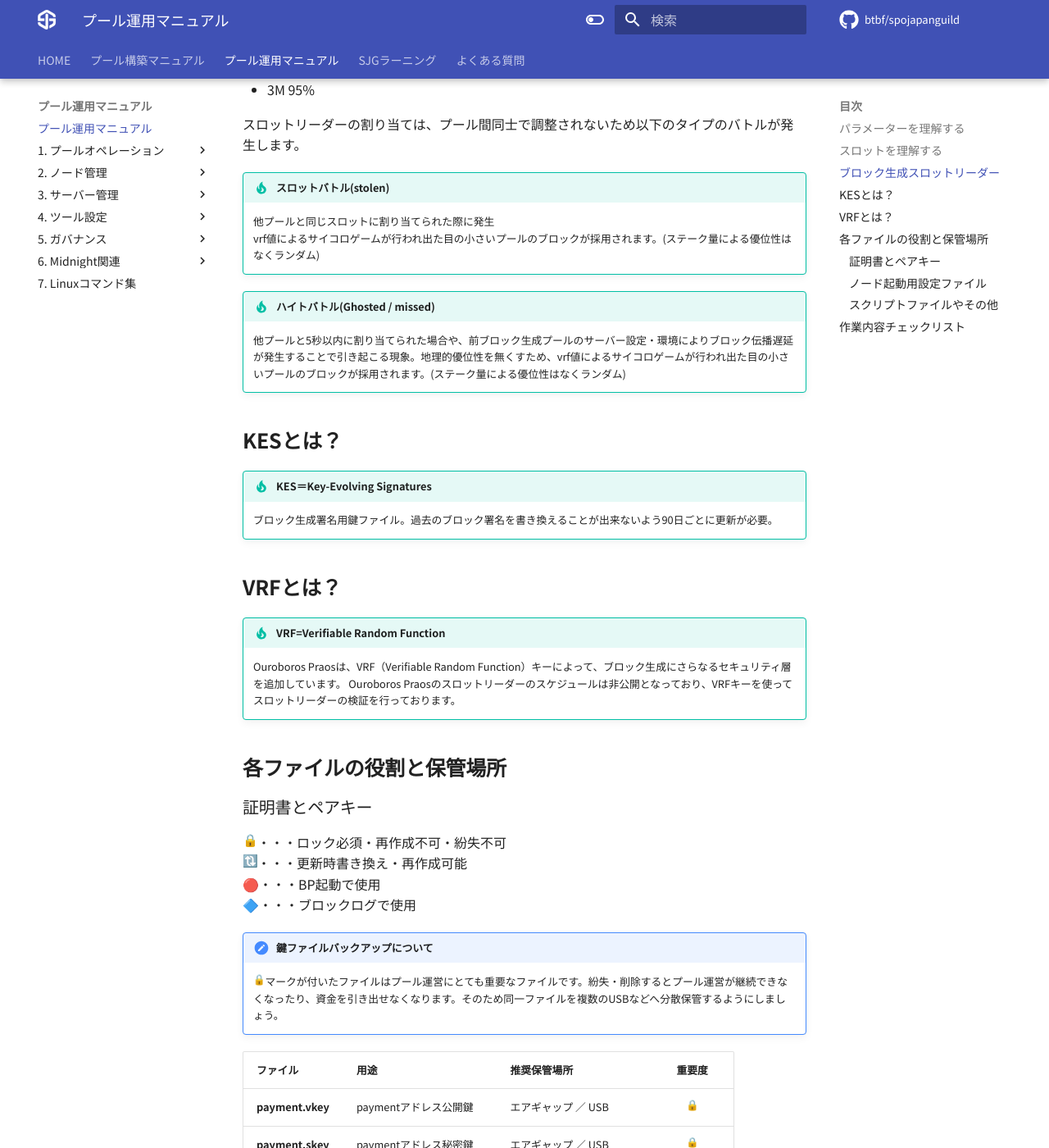
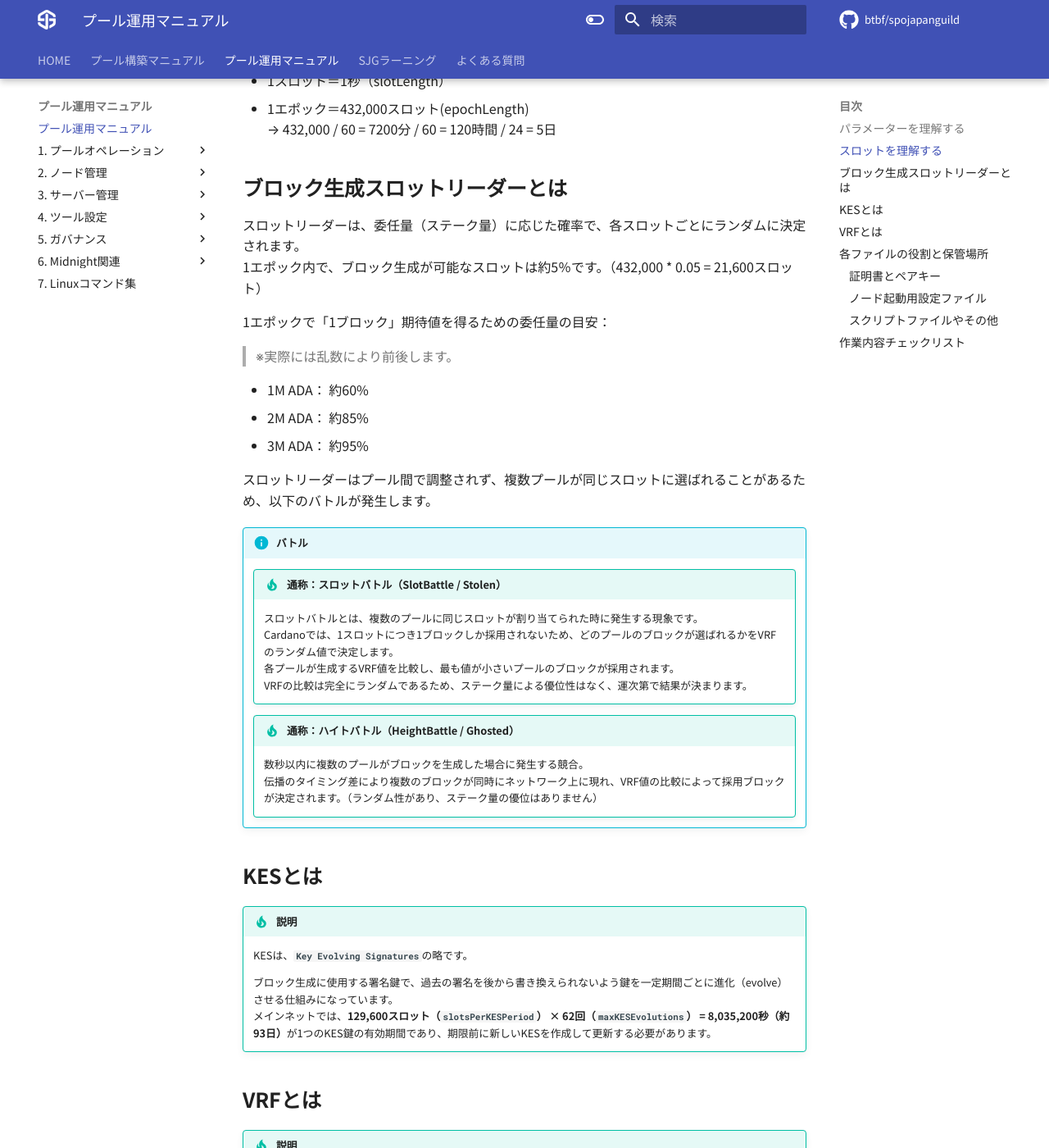
Before and after one commit to btbf/spojapanguild, an MkDocs documentation site: the page built from docs/operation/index.md, in a window 1280 px wide and 1400 px high, scrolled down 1240 px. Shown: the whole window at 82% size. Built offline with MkDocs 1.6.1 and Material for MkDocs 9.7.7, drawn with Linux system fonts in a browser that asks for light colours; emoji names are drawn with the system emoji font; comment, search, counter and statistics services are not loaded; some of the changed text lies outside the part shown.

Commit message:
各indexファイルの修正・整理

````diff
--- a/docs/operation/index.md
+++ b/docs/operation/index.md
@@ -1,61 +1,83 @@
 # **プール運用マニュアル**
 
+このマニュアルは、Cardanoステークプールの運用に必要なパラメーター、鍵ファイルの役割、日々の運用タスク、重要な注意点を体系的にまとめたものです。
+実践的で安全な運用ができるように構成されています。
+
 !!! tip "サポート"
-    サポートが必要な場合は、Discordの[SPO JAPAN GUILD](https://discord.gg/U3gU54c)コミュニティで現役のSPOに相談できます。
+    運用に関する質問や不明点があれば、Discordの[SPO JAPAN GUILD](https://discord.gg/U3gU54c)コミュニティに参加し、現役SPOに相談できます。
 
 
 ## **パラメーターを理解する**
 
+主要なパラメーター一覧：
+
 | 項目      | 値        | 用途        |
 | :---------- | :----------- | :----------- |
-| **optimal_pool_count(K)**      | 500 |飽和閾値設定用 |
-| **a0**       | 0.3 |誓約報酬係数　|
-| **max_tx_size**   | 16384 |最大トランザクションサイズ　|
-| **max_block_size**   | 90112 |最大ブロックサイズ　|
-| **epochLength**    | 432000 |1エポックのスロット数　|
-| **slotsPerKESPeriod**    | 129600 |1KES当たりのスロット数　|
-| **maxKESEvolutions**    | 62 |KES有効期間　|
-| **activeSlotsCoeff**    | 0.05 |1エポック内の有効スロット率　|
+| **stakeAddressDeposit** | `2 ADA` | ステークキー登録時に必要な保証金 |
+| **stakePoolDeposit** | `500 ADA` | プール登録時に必要な保証金 |
+| **stakePoolTargetNum(`K`)** | `500` | 飽和閾値設定用（理想的なプール数） |
+| **poolPledgeInfluence(`a0`)** | `0.3` | 誓約（pledge）が報酬に与える影響係数 |
+| **minPoolCost** | `170 ADA` | プールが設定できる最小固定費 |
+| **maxTxSize** | `16384` | トランザクションの最大サイズ |
+| **maxBlockBodySize** | `90112` | ブロック本体の最大サイズ |
+| **epochLength** | `432000` | 1エポック内のスロット数 |
+| **slotLength** | `1` | 1スロットの長さ（秒） |
+| **activeSlotsCoeff** | `0.05` | ブロック生成が可能なスロットの割合 |
+| **slotsPerKESPeriod** | `129600` | 1回分のKES有効期間（スロット数） |
+| **maxKESEvolutions** | `62` | KESを進化（evolve）できる回数の上限 |
+
 
 
 ## **スロットを理解する**
 
-* Slot = ジェネシススロットからのスロット
-* Slot epoch = エポック内のスロット
-
-* 1スロット＝1秒
-* 1エポック＝432000スロット(epochLength)
-  (432000 / 60 = 7200分 / 60 = 120時間 / 24 = 5日)
+- スロット（Slot） = ジェネシスからの通算スロット番号
+- スロットエポック（Slot epoch） = エポック内でのスロット番号
+- 1スロット＝1秒（slotLength）
+- 1エポック＝432,000スロット(epochLength)
+  → 432,000 / 60 = 7200分 / 60 = 120時間 / 24 = 5日
 
 
-## **ブロック生成スロットリーダー**
+## **ブロック生成スロットリーダーとは**
 
-1エポック内のブロック生成有効スロットは5%(432000スロット × 5% ＝ 約21600スロット)
-委任量に応じて、スロットリーダーがランダムに決定されます。
+スロットリーダーは、委任量（ステーク量）に応じた確率で、各スロットごとにランダムに決定されます。
+1エポック内で、ブロック生成が可能なスロットは約5％です。（432,000 * 0.05 = 21,600スロット）
 
-1エポックで1ブロック割り当てられるために必要な委任量の目安は以下の通りです。
+1エポックで「1ブロック」期待値を得るための委任量の目安：
+> ※実際には乱数により前後します。
 
-* 1M 60%
-* 2M 85%
-* 3M 95%
+- 1M ADA： 約60%
+- 2M ADA： 約85%
+- 3M ADA： 約95%
 
-スロットリーダーの割り当ては、プール間同士で調整されないため以下のタイプのバトルが発生します。
+スロットリーダーはプール間で調整されず、複数プールが同じスロットに選ばれることがあるため、以下のバトルが発生します。
 
-!!! tip "スロットバトル(stolen)"
-    他プールと同じスロットに割り当てられた際に発生
-    vrf値によるサイコロゲームが行われ出た目の小さいプールのブロックが採用されます。(ステーク量による優位性はなくランダム)
+!!! info "バトル"
+    !!! tip "**通称：スロットバトル（SlotBattle / Stolen）**"
+        スロットバトルとは、複数のプールに同じスロットが割り当てられた時に発生する現象です。
+        Cardanoでは、1スロットにつき1ブロックしか採用されないため、どのプールのブロックが選ばれるかをVRFのランダム値で決定します。
+        各プールが生成するVRF値を比較し、最も値が小さいプールのブロックが採用されます。
+        VRFの比較は完全にランダムであるため、ステーク量による優位性はなく、運次第で結果が決まります。
 
-!!! tip "ハイトバトル(Ghosted / missed)"
-    他プールと5秒以内に割り当てられた場合や、前ブロック生成プールのサーバー設定・環境によりブロック伝播遅延が発生することで引き起こる現象。地理的優位性を無くすため、vrf値によるサイコロゲームが行われ出た目の小さいプールのブロックが採用されます。(ステーク量による優位性はなくランダム)
+    !!! tip "**通称：ハイトバトル（HeightBattle / Ghosted）**"
+        数秒以内に複数のプールがブロックを生成した場合に発生する競合。
+        伝播のタイミング差により複数のブロックが同時にネットワーク上に現れ、VRF値の比較によって採用ブロックが決定されます。（ランダム性があり、ステーク量の優位はありません）
 
-## **KESとは？**
-!!! tip "KES＝Key-Evolving Signatures"
-    ブロック生成署名用鍵ファイル。過去のブロック署名を書き換えることが出来ないよう90日ごとに更新が必要。
+## **KESとは**
+!!! tip "説明"
 
-## **VRFとは？**
-!!! tip "VRF=Verifiable Random Function"
-    Ouroboros Praosは、VRF（Verifiable Random Function）キーによって、ブロック生成にさらなるセキュリティ層を追加しています。
-    Ouroboros Praosのスロットリーダーのスケジュールは非公開となっており、VRFキーを使ってスロットリーダーの検証を行っております。
+    KESは、**`Key Evolving Signatures`**の略です。
+
+    ブロック生成に使用する署名鍵で、過去の署名を後から書き換えられないよう鍵を一定期間ごとに進化（evolve）させる仕組みになっています。
+    メインネットでは、**129,600スロット（`slotsPerKESPeriod`） × 62回（`maxKESEvolutions`） = 8,035,200秒（約93日）**が1つのKES鍵の有効期間であり、期限前に新しいKESを作成して更新する必要があります。
+
+## **VRFとは**
+!!! tip "説明"
+
+    VRFは、**`Verifiable Random Function`**の略です。
+
+    Ouroboros Praosでは、VRFキーを使って **各スロットでプールがスロットリーダーに選ばれるかどうかをランダムかつ検証可能な方法で判定** します。
+    Praosではスロットリーダーのスケジュールが非公開で、ノードは**VRFキー（オペレーショナル証明書に含まれる検証鍵）**を使って、**そのスロットで正当にブロック生成権を得たことを証明**します。
+
 
 ## **各ファイルの役割と保管場所**
 
@@ -65,8 +87,10 @@
 🔴・・・BP起動で使用
 🔷・・・ブロックログで使用
 
-!!! note "鍵ファイルバックアップについて"
-    :lock:マークが付いたファイルはプール運営にとても重要なファイルです。紛失・削除するとプール運営が継続できなくなったり、資金を引き出せなくなります。そのため同一ファイルを複数のUSBなどへ分散保管するようにしましょう。
+!!! warning "鍵ファイルバックアップについて"
+    :lock:マークが付いたファイルは、プール運営において極めて重要な鍵ファイルです。
+    これらを紛失・破損するとプール運営を継続できなくなったり、報酬や資金を引き出せなくなります。
+    **必ず複数のUSBメディアなどに冗長化・分散保管し、安全にバックアップしてください。**
 
 | ファイル      | 用途                          | 推奨保管場所 | 重要度 |
 | ----------- | ------------------------------------ | ---------------- | :------: |
@@ -115,27 +139,23 @@
 
 ## **作業内容チェックリスト**
 
-:material-tooltip-edit-outline: **日次作業**
+!!! note "各作業"
+    !!! info "**日次作業**"
+        - ノード稼働状況チェック(Grafana等)
+        - ブロック生成ステータスの確認
 
-* ノード稼働状況チェック(Grafana等)
-* ブロック生成ステータス
+    !!! info "**エポック毎作業**"
+        - 次エポックのブロック生成スケジュール確認
+        （**320,000 スロットを超えてからエポック終了までに確認**）
 
-:material-tooltip-edit-outline: **エポック毎作業**
+    !!! info "**3か月毎作業**"
+        - [KESの更新](../operation/kes-update.md)（KES鍵の再生成および証明書更新）
 
-* 次エポックのブロック生成スケジュール確認
-  (320000スロットを超えてからエポック終了までに)
-
-
-:material-tooltip-edit-outline: **3か月毎作業**
-
-* [KES更新(1-KESの更新)](kes-update.md)
-
-:material-tooltip-edit-outline: **不定期作業**
-
-* Ubuntuパッケージアップデート
-* ノードアップデート
-* サードパーティ製アプリアップデート
-* サーバー障害対応
-* プール設定変更など
+    !!! info "**不定期作業**"
+        - Ubuntuパッケージアップデート
+        - ノードアップデート
+        - サードパーティ製アプリ（CNCLI、gLiveView 等）のアップデート
+        - サーバー障害対応
+        - プール設定変更等
 
 ---
--- a/docs/setup/index.md
+++ b/docs/setup/index.md
@@ -2,81 +2,93 @@
 
 ## **事前準備**
 
-### **ターミナルソフトインストール**
+### **ターミナルソフトのインストール**
 
-1.R-Login(Windows)
-[https://kmiya-culti.github.io/RLogin/](https://kmiya-culti.github.io/RLogin/)
-!!! tip "R-Login推奨設定"
+ステークプールの構築・運用では、各サーバーへSSH接続するためのターミナルソフトが必要です。
+ターミナルソフトにはさまざまな種類がありますが、このマニュアルでは代表的なものを紹介します。
+ご使用のOSに合わせてインストールしてください。
 
-    **カラー設定**
-    <img src=../images/r-login-setting2.png width="500px">
+!!! note "各種ターミナルソフト一覧"
+    !!! info "R-Login（Windows）"
+        Windows向けの軽量SSHクライアントです。
+        タブ管理やカラー設定が容易で、SPOの利用実績も多い安定したソフトです。
 
-    **接続状態維持設定**
-    <img src=../images/r-login-setting.png width="500px">
+        ダウンロード：[https://kmiya-culti.github.io/RLogin/](https://kmiya-culti.github.io/RLogin/)
 
-2.Termius(Win/Mac/Linux/iPhone/Android)
-[https://termius.com/](https://termius.com/)
+        ??? tip "R-Login 推奨設定"
 
+            **カラー設定**
+            <img src=../images/r-login-setting2.png width="500px">
 
-3.Terminal(Mac)
-[https://www.webdesignleaves.com/pr/plugins/mac_terminal_basics_01.html](https://www.webdesignleaves.com/pr/plugins/mac_terminal_basics_01.html)
+            **接続状態維持設定**
+            <img src=../images/r-login-setting.png width="500px">
+
+    !!! info "Terminal（macOS 標準ターミナル）"
+        macOSに標準搭載されているターミナルアプリです。
+        追加インストール不要で、そのままSSH接続に利用できます。
+
+        参考：[https://www.webdesignleaves.com/pr/plugins/mac_terminal_basics_01.html](https://www.webdesignleaves.com/pr/plugins/mac_terminal_basics_01.html)
+
+    !!! info "Termius（Windows / macOS / Linux / iOS / Android）"
+        複数OSに対応した高機能SSHクライアントです。
+        クラウド同期により、PCとスマホ間で設定を共有できます。
+
+        公式サイト：[https://termius.com/](https://termius.com/)
 
 
 ### **SSH鍵作成**
 
 === "Windowsの場合"
-    ターミナルを管理者で起動する
+    **1. 管理者モードでターミナルを起動します。**
 
-    1.Win + X を押す
-    2.ターミナル（管理者）を選択する
-
-    SSHクライアント確認
-    ```
+    `Win + X` を押下し、ターミナル（管理者）を選択し、SSHクライアントの有無を確認します。
+    ```powershell
     Get-WindowsCapability -Online | Where-Object Name -like 'OpenSSH.Client*'
     ```
-    > State : Installed
+    > `State : Installed`であれば問題ありません。
 
-    ??? hint "`State : NotPresent`の場合はSSHクライアントをインストールしてください"
-        ```
+    ??? tip "`State : NotPresent`の場合"
+
+        以下のコマンドで追加してください。
+        ```powershell
         Add-WindowsCapability -Online -Name OpenSSH.Client~~~~0.0.1.0
         ```
 
-    SSH鍵生成
-    ```
+    **2. SSH鍵生成**
+    ```powershell
     mkdir ~/.ssh -Force
-    cd ~/.ssh
-    ssh-keygen -t ed25519 -N '""' -C "ssh_connect" -f ./ssh_ed25519
+    ssh-keygen -t ed25519 -N "" -C "ssh_connect" -f ~/.ssh/ssh_ed25519
     ```
 
-    公開鍵リネーム
-    ```
+    **3. 公開鍵ファイル名の変更**
+    ```powershell
     cd ~/.ssh
     mv ssh_ed25519.pub authorized_keys
     ```
 
+
 === "Macの場合"
-    ターミナルを起動する
-    1. ⌘ + Space（command + スペース）
-    2.「terminal」 と入力
-    3. Enter
+    **1. ターミナルを起動します。**
 
-    sshディレクトリを確認する
-    ```
+    `⌘ + Space（Command + Space）`を押下し、「`terminal`」と入力し、Enterを押下します。
+
+    **2. SSH鍵生成**
+    ```bash
     mkdir -p ~/.ssh
-    ```
-    SSH鍵生成
-    ```
     ssh-keygen -t ed25519 -N "" -C "ssh_connect" -f ~/.ssh/ssh_ed25519
     ```
 
-    公開鍵リネーム
-    ```
+    **3. 公開鍵ファイル名の変更**
+    ```bash
     cd ~/.ssh
     mv ssh_ed25519.pub authorized_keys
     ```
 
-これらのファイルを紛失しないようご注意ください。
-ssh_ed25519 (秘密鍵)
-authorized_keys (公開鍵)
+!!! danger "注意"
+    以下の鍵は絶対に紛失しないでください。
+    紛失するとサーバーへ接続できなくなります。
+
+    `ssh_ed25519` （秘密鍵）
+    `authorized_keys` （公開鍵）
 
 ---
````
Also changed, not shown: other parts of docs/operation/index.md (+1 -1 lines), docs/index.md (+19 -14 lines).
